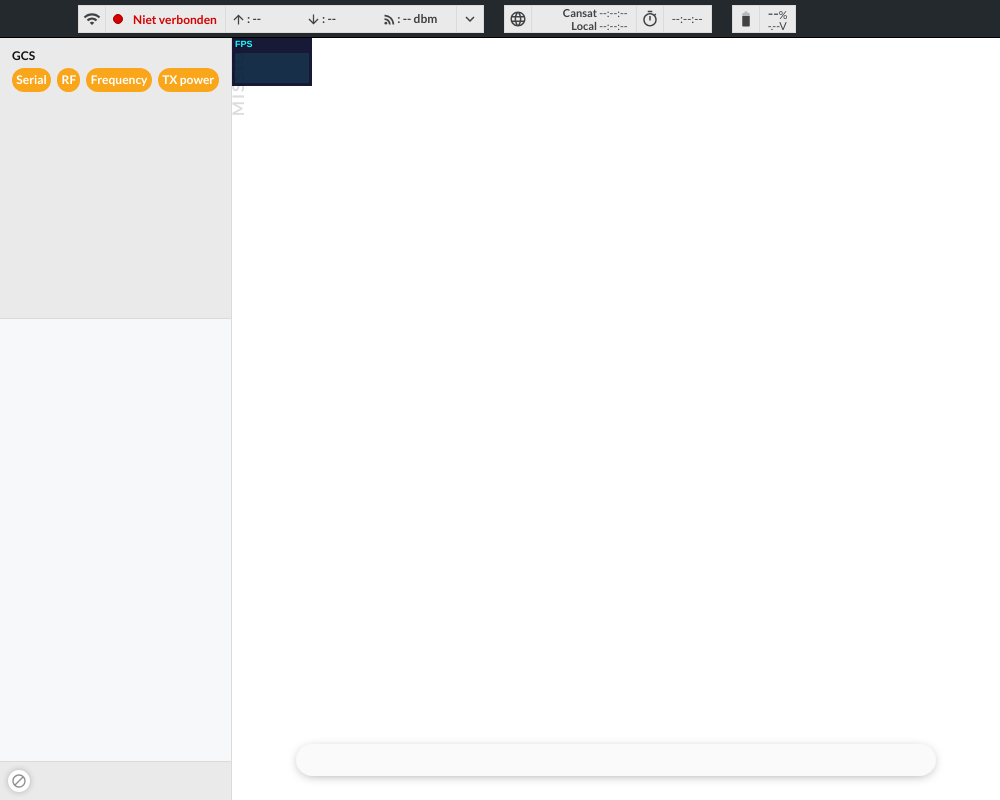
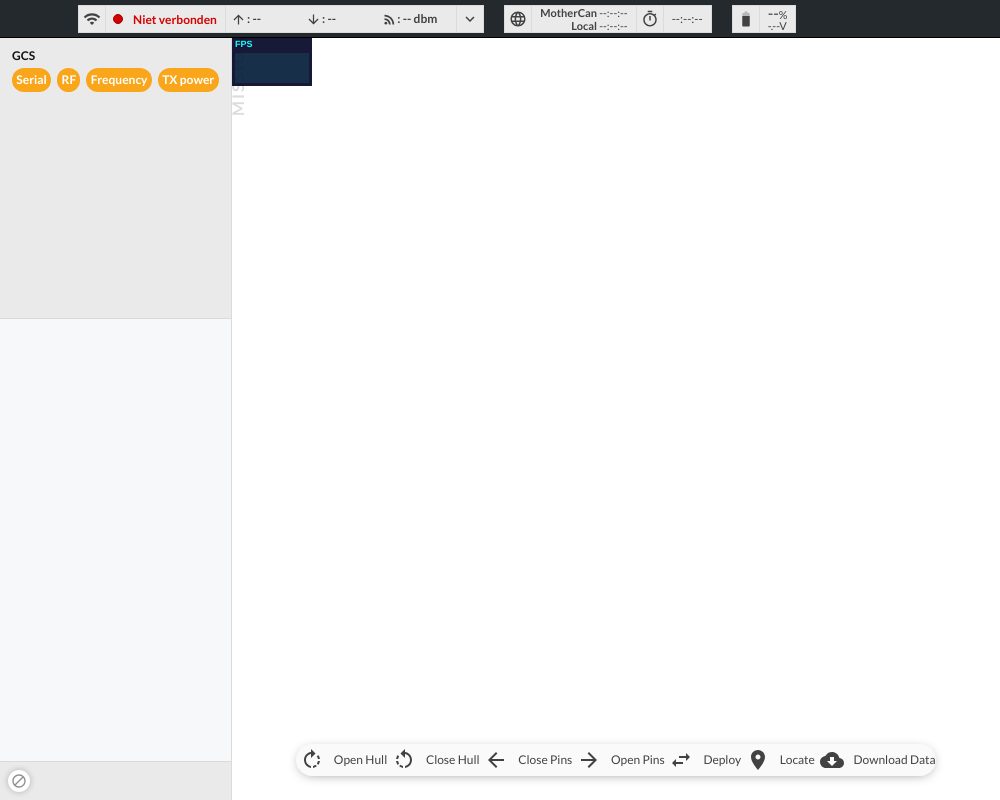
Before and after one commit to Stanislascollege-CanSat/Delta-MCS, an Electron app: page main.html in a window 1000 px wide. Drawn offline with nearby package versions, Linux system fonts and the light colour scheme; no server answers.

Commit message:
Added controls

```diff
--- a/main.html
+++ b/main.html
@@ -57,7 +57,7 @@
       <div id="clock">
         <div class="icon" id="clockIcon" title="Clocks"></div>
         <div id="clockHolder">
-          <div id="clockGPS"><span class="bold clockSpan">Cansat</span> --:--:--</div>
+          <div id="clockGPS"><span class="bold clockSpan">MotherCan</span> --:--:--</div>
           <div id="clockLocal"><span class="bold clockSpan">Local</span> <span id="clockLocalInner">--:--:--</span></div>
         </div>
         <div class="icon" id="missionclockIcon" title="Mission Timer"></div>
@@ -112,7 +112,36 @@
       <div class="cornerText"><h6>MISSION</h6></div>
       <div id="viewContainer"><canvas id="view-3d"></canvas></div>
       <div id=""></div>
-      <div id="controls"></div>
+      <div id="controls">
+        <div class="controlHolder" id="buttonHullOpen">
+          <div class="controlHolderIcon" id="hullOpen"></div>
+          <div class="controlHolderText">Open Hull</div>
+        </div>
+        <div class="controlHolder" id="buttonHullClose">
+          <div class="controlHolderIcon" id="hullClose"></div>
+          <div class="controlHolderText">Close Hull</div>
+        </div>
+        <div class="controlHolder" id="buttonPinsClose">
+          <div class="controlHolderIcon" id="pinsClose"></div>
+          <div class="controlHolderText">Close Pins</div>
+        </div>
+        <div class="controlHolder" id="buttonPinsOpen">
+          <div class="controlHolderIcon" id="pinsOpen"></div>
+          <div class="controlHolderText">Open Pins</div>
+        </div>
+        <div class="controlHolder" id="buttonDeploy">
+          <div class="controlHolderIcon" id="deploy"></div>
+          <div class="controlHolderText">Deploy</div>
+        </div>
+        <div class="controlHolder" id="buttonLocate">
+          <div class="controlHolderIcon" id="locate"></div>
+          <div class="controlHolderText">Locate</div>
+        </div>
+        <div class="controlHolder" id="buttonDownloadData">
+          <div class="controlHolderIcon" id="downloadData"></div>
+          <div class="controlHolderText">Download Data</div>
+        </div>
+      </div>
       <div id="chartContainer"><canvas id="chart-AT"></canvas></div>
       <div id="chartContainer"><canvas id="chart-AP"></canvas></div>
       <div id="chartContainer"><canvas id="chart-AL"></canvas></div>
@@ -129,6 +158,7 @@
 <script src="lib/renderer/controls/OrbitControls.js"></script>
 <script src="lib/renderer/global.js"></script>
 <script src="lib/renderer/data.js"></script>
+<script src="lib/renderer/commands.js"></script>
 <script src="lib/renderer/com.js"></script>
 <script src="lib/renderer/console.js"></script>
 <script src="lib/renderer/parser.js"></script>
```
